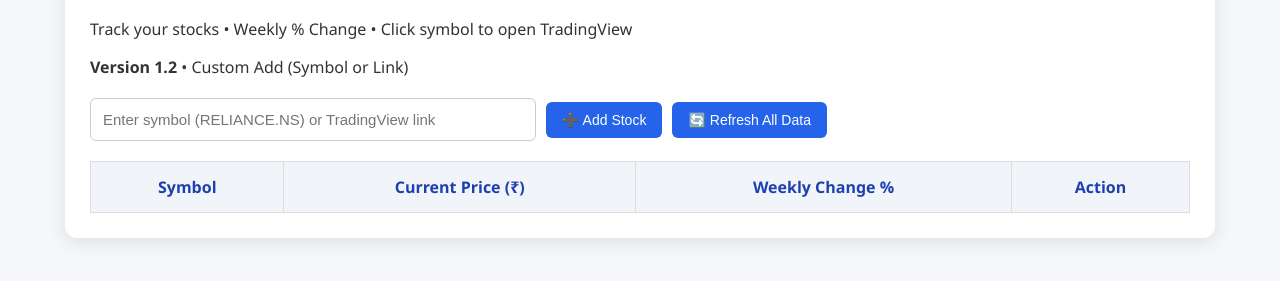
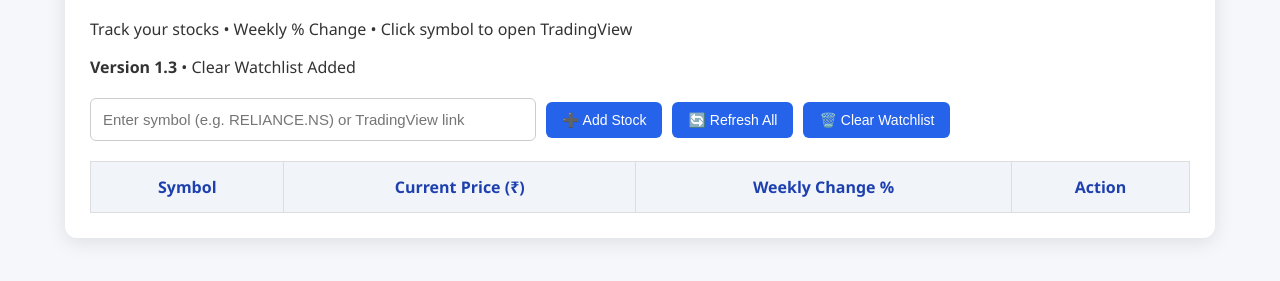
Before and after one commit to anany180/weekly-stock-tracker, a plain HTML site: page index.html in a window 1280 px wide. Shown: the part 91-372 px from the top of the page. Drawn offline with Linux system fonts and the light colour scheme.

Commit message:
Update index.html
Added clear button feature

```diff
--- a/index.html
+++ b/index.html
@@ -10,12 +10,13 @@
   <div class="container">
     <h1>📈 Weekly Stock Tracker (NSE)</h1>
     <p>Track your stocks • Weekly % Change • Click symbol to open TradingView</p>
-    <p><strong>Version 1.2</strong> • Custom Add (Symbol or Link)</p>
+    <p><strong>Version 1.3</strong> • Clear Watchlist Added</p>
 
     <div class="controls">
-      <input type="text" id="addInput" placeholder="Enter symbol (RELIANCE.NS) or TradingView link" style="width: 420px; padding: 12px; font-size: 15px;">
+      <input type="text" id="addInput" placeholder="Enter symbol (e.g. RELIANCE.NS) or TradingView link" style="width: 420px; padding: 12px;">
       <button onclick="addStockFromInput()">➕ Add Stock</button>
-      <button onclick="refreshAllData()">🔄 Refresh All Data</button>
+      <button onclick="refreshAllData()">🔄 Refresh All</button>
+      <button onclick="clearWatchlist()" class="clear-btn">🗑️ Clear Watchlist</button>
     </div>
 
     <table id="stockTable">
```
